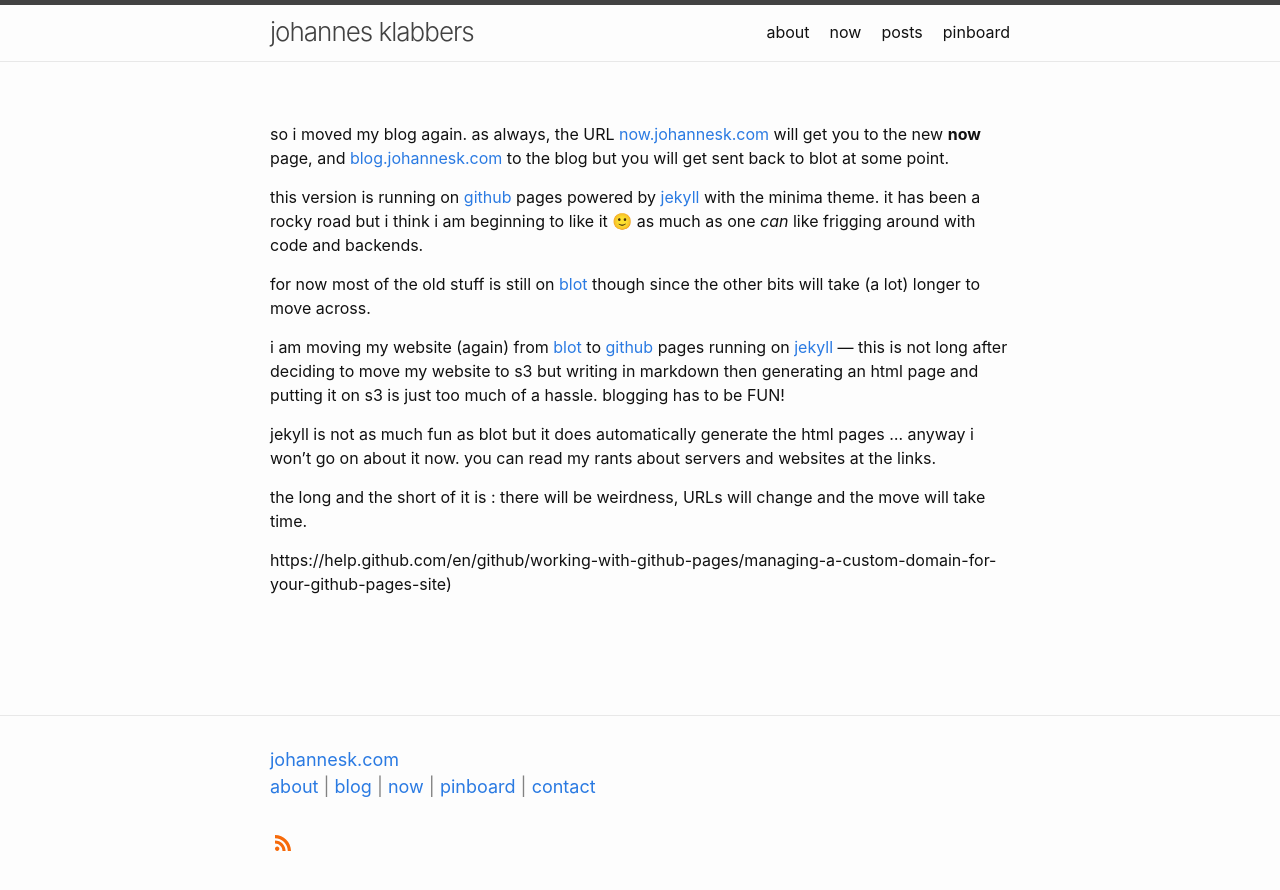
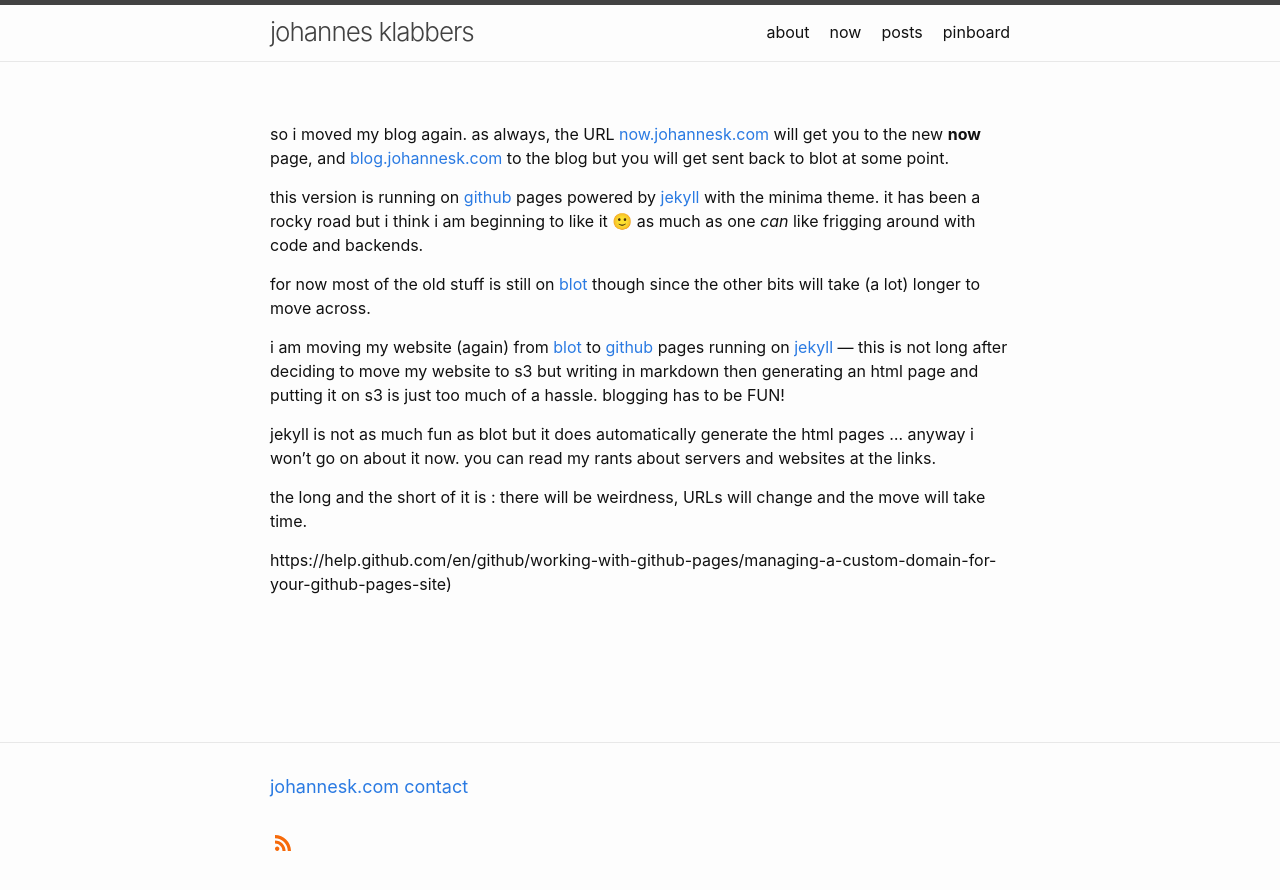
Before and after one commit to johkla/johkla.github.io, a Jekyll site: the page built from github.md, in a window 1280 px wide. Shown: the top 890 px of the page. Built offline with Jekyll 4.4.1, drawn with Linux system fonts in a browser that asks for light colours.

Commit message:
Update footer.html

```diff
--- a/_includes/footer.html
+++ b/_includes/footer.html
@@ -10,17 +10,7 @@
 
 
 
-<a href="http://johannesk.com">johannesk.com</a> <br>
-
-<a href="http://about.johannesk.com">about</a> |
-
-<a href="http://blog.johannesk.com">blog</a> |
-
-<a href="http://now.johannesk.com">now</a> |
-
-<a href="https://notes.pinboard.in/u:posthumanist/notes/d14b556512d7b231aa8e">pinboard</a> |
-
-<a href="https://docs.google.com/forms/d/e/1FAIpQLSehYJX5PxwxtQ_IO8q90sOtQFqUBg2L4rcilCiUGsY0wqCbaQ/viewform?embedded=true">contact</a><p>
+<a href="http://johannesk.com">johannesk.com</a> <a href="https://docs.google.com/forms/d/e/1FAIpQLSehYJX5PxwxtQ_IO8q90sOtQFqUBg2L4rcilCiUGsY0wqCbaQ/viewform?embedded=true">contact</a><p>
 
 
 
```
